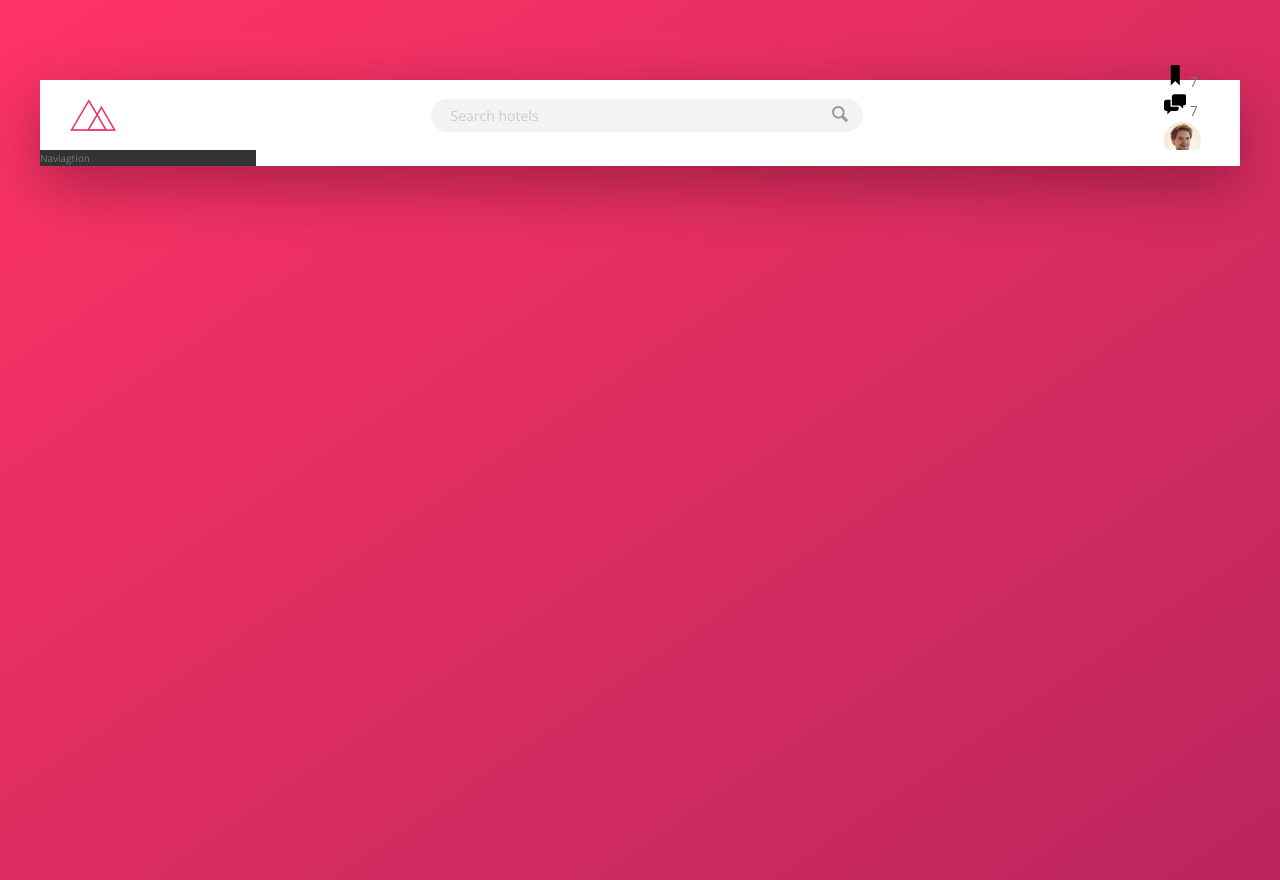
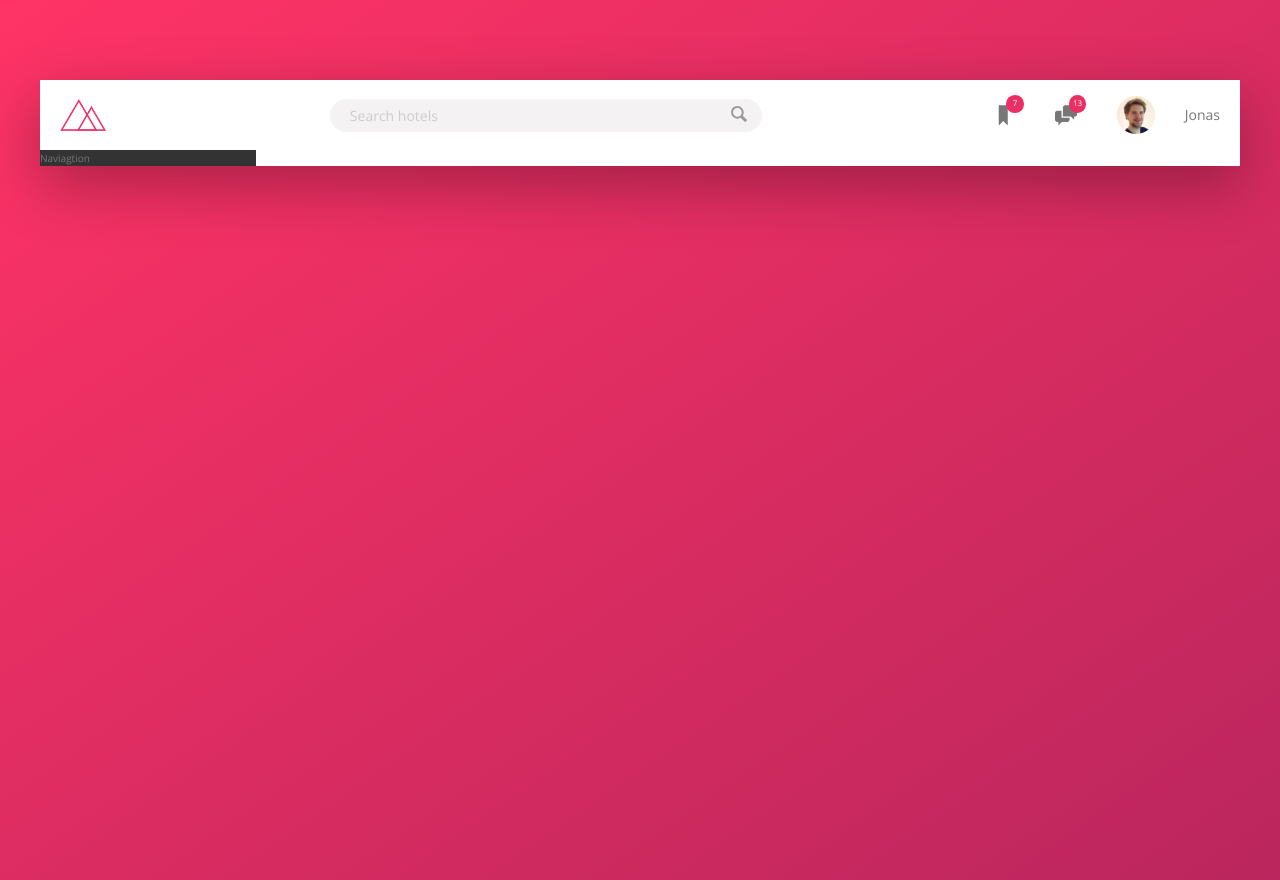
Before and after one commit to patryk-pi/Trillo_WebPage, a website built with Parcel: page index.html in a window 1280 px wide. Built offline with nearby package versions, Linux system fonts and the light colour scheme.

Commit message:
header & user icons

```diff
--- a/index.html
+++ b/index.html
@@ -35,7 +35,7 @@
                 <svg class="user-nav__icon">
                     <use xlink:href="img/sprite.svg#icon-chat"></use>
                 </svg>
-                <span class="user-nav__notification">7</span>
+                <span class="user-nav__notification">13</span>
             </div>
             <div class="user-nav__user">
                 <img src="img/user.jpg" alt="" class="user-nav__user-photo">
--- a/sass/_components.scss
+++ b/sass/_components.scss
@@ -3,7 +3,7 @@
 
 .logo {
   height: 3.25rem;
-  margin-left: 3rem;
+  margin-left: 2rem;
 }
 
 ///////////////////////
@@ -68,17 +68,47 @@
 // USER NAVIGATION
 
 .user-nav {
+  display: flex;
+  align-items: center;
+  align-self: stretch;
+
+  & > * {
+    padding: 0 2rem;
+    cursor: pointer;
+    height: 100%;
+    display: flex;
+    align-items: center;
+  }
+
+  & > *:hover {
+    background-color: var(--color-grey-light-2);
+  }
+
   &__icon-box {
-
+    position: relative;
   }
 
   &__icon {
     height: 2.25rem;
     width: 2.25rem;
+    fill: var(--color-grey-dark-2);
+
   }
 
   &__notification {
+    font-size: .8rem;
+    height: 1.75rem;
+    width: 1.75rem;
+    border-radius: 50%;
+    background-color: var(--color-primary);
+    color: #fff;
+    position: absolute;
+    top: 1.5rem;
+    right: 1.1rem;
 
+    display: flex;
+    justify-content: center;
+    align-items: center;
   }
 
   &__user {
@@ -88,10 +118,8 @@
   &__user-photo {
     height: 3.75rem;
     border-radius: 50%;
+    margin-right: 3rem;
   }
 
-  &__user-name {
-
-  }
 
 }
```
